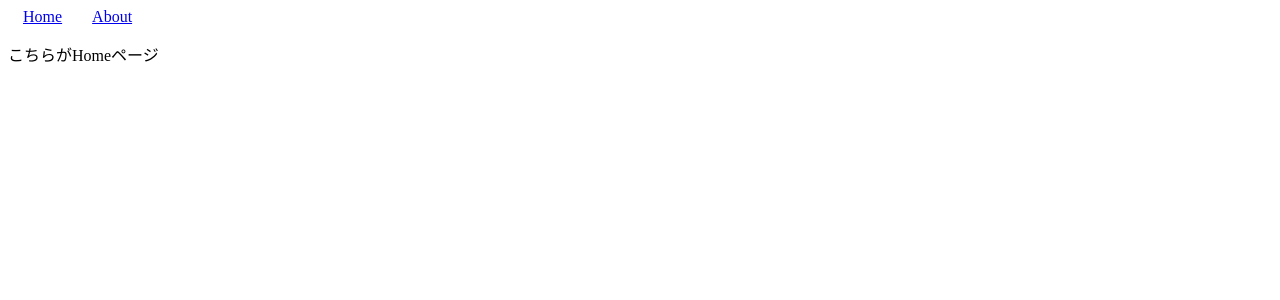
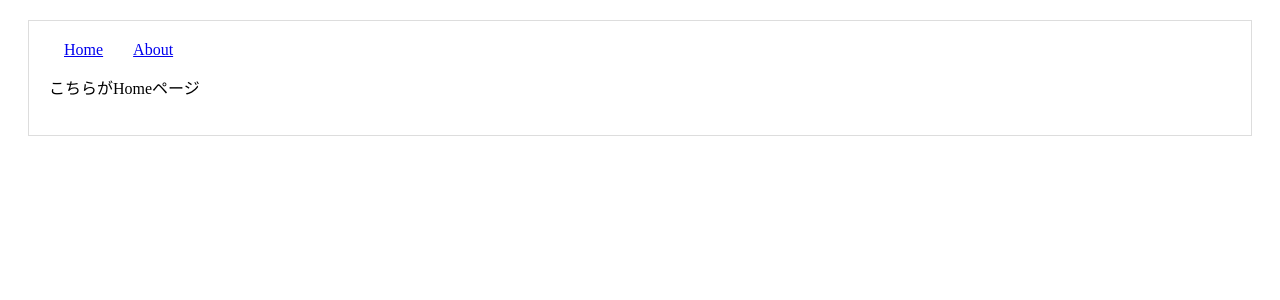
Before and after one commit to nekopon839/study-next, a Next.js app: page / in a window 1280 px wide. Shown: the top 300 px of the page. Built offline with nearby package versions, Linux system fonts and the light colour scheme.

Commit message:
[update]共通Layout作成

```diff
--- a/components/layout.js
+++ b/components/layout.js
@@ -0,0 +1,13 @@
+import Menu from './Menu';
+const layoutStyle = {
+  margin: 20,
+  padding: 20,
+  border: '1px solid #DDD'
+};
+const Layout = props => (
+  <div style={layoutStyle}>
+    <Menu />
+    {props.children}
+  </div>
+);
+export default Layout;
--- a/pages/about.js
+++ b/pages/about.js
@@ -1,9 +1,12 @@
 import Menu from '../components/Menu';
+import Layout from '../components/Layout';
+
 export default function About() {
   return (
     <>
-      <Menu />
+      <Layout>
       <p>こちらがAboutページ</p>
+      </Layout>
     </>
   );
 }
--- a/pages/index.js
+++ b/pages/index.js
@@ -1,9 +1,12 @@
 import Menu from '../components/Menu';
+import Layout from '../components/Layout';
+
 export default function Index() {
   return (
     <>
-      <Menu />
+      <Layout>
       <p>こちらがHomeページ</p>
+      </Layout>
     </>
   );
 }
```
